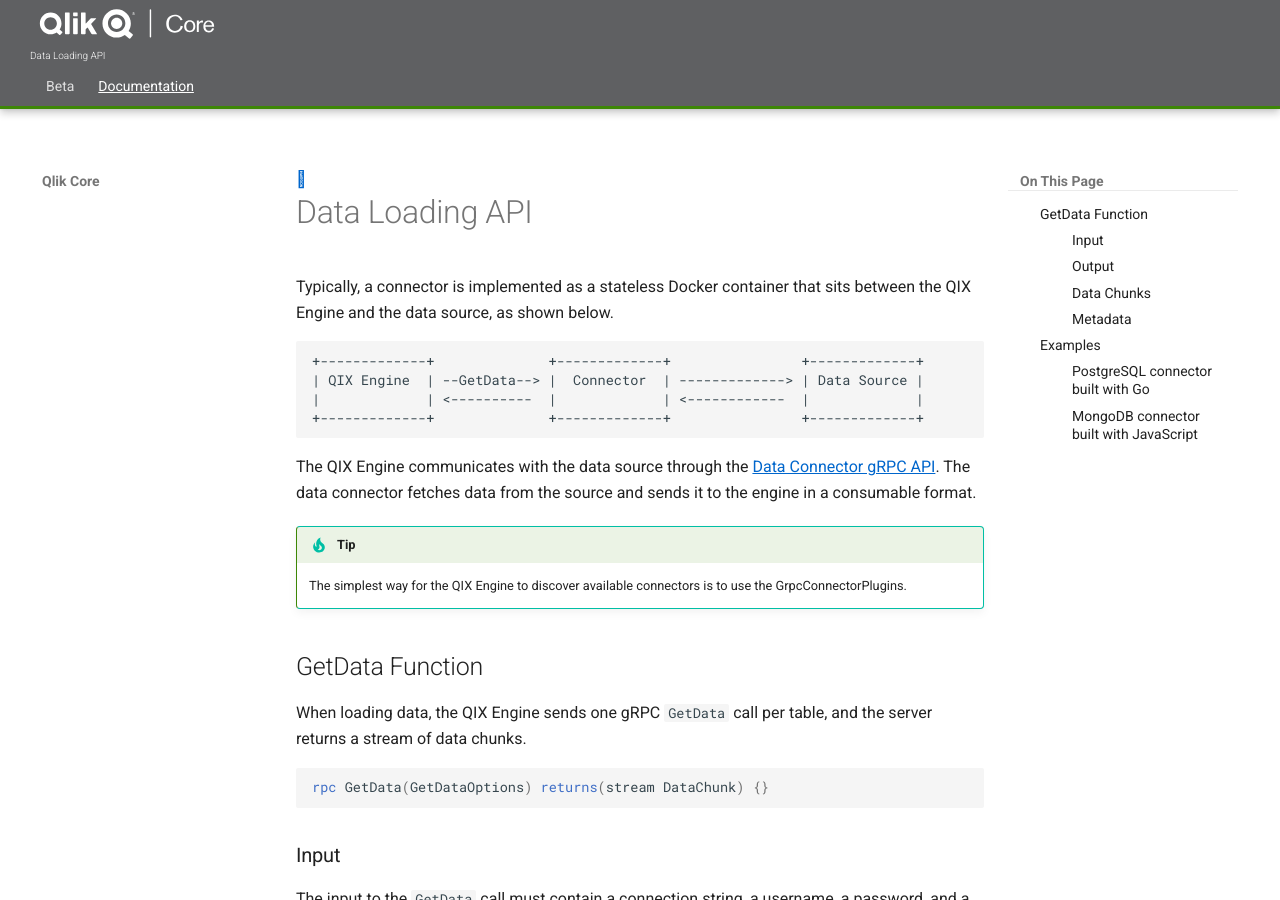
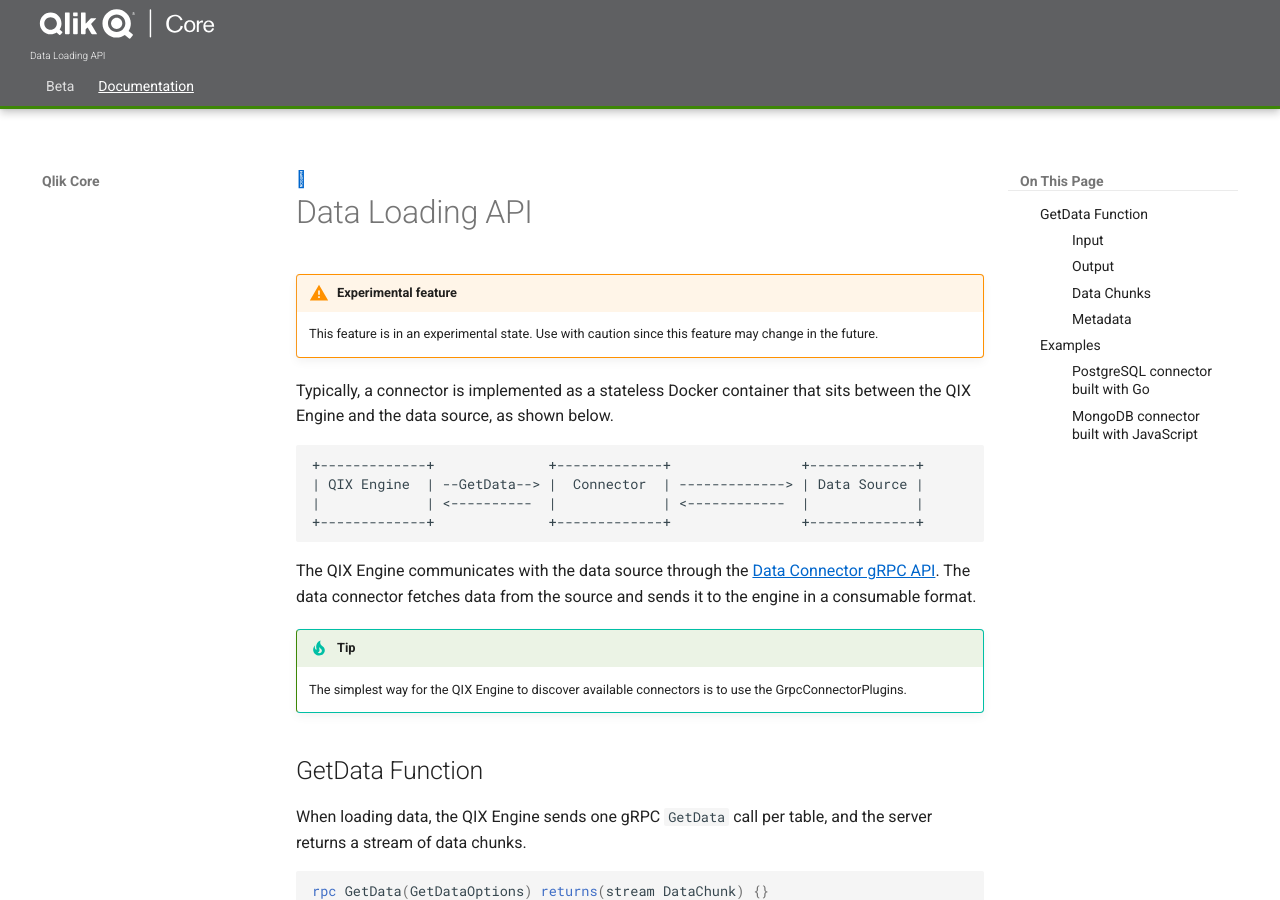
Before and after one commit to qlik-oss/core-website, an MkDocs documentation site: the page built from docs/documentation/apis/data-loading.md, in a window 1280 px wide and 900 px high. Built offline with MkDocs 1.6.1 and Material for MkDocs 9.7.7, drawn with Linux system fonts in a browser that asks for light colours; comment, search, counter and statistics services are not loaded; old or Windows-style settings are respelled for this version of MkDocs.

Commit message:
Added notes for experimental features

```diff
--- a/docs/documentation/apis/data-loading.md
+++ b/docs/documentation/apis/data-loading.md
@@ -1,4 +1,8 @@
 # Data Loading API
+
+!!! warning "Experimental feature"
+    This feature is in an experimental state. Use with caution
+    since this feature may change in the future.
 
 Typically, a connector is implemented as a stateless Docker container that
 sits between the QIX Engine and the data source, as shown below.
```
Also changed, not shown: docs/documentation/apis/access-control.md (+4 -0 lines).
